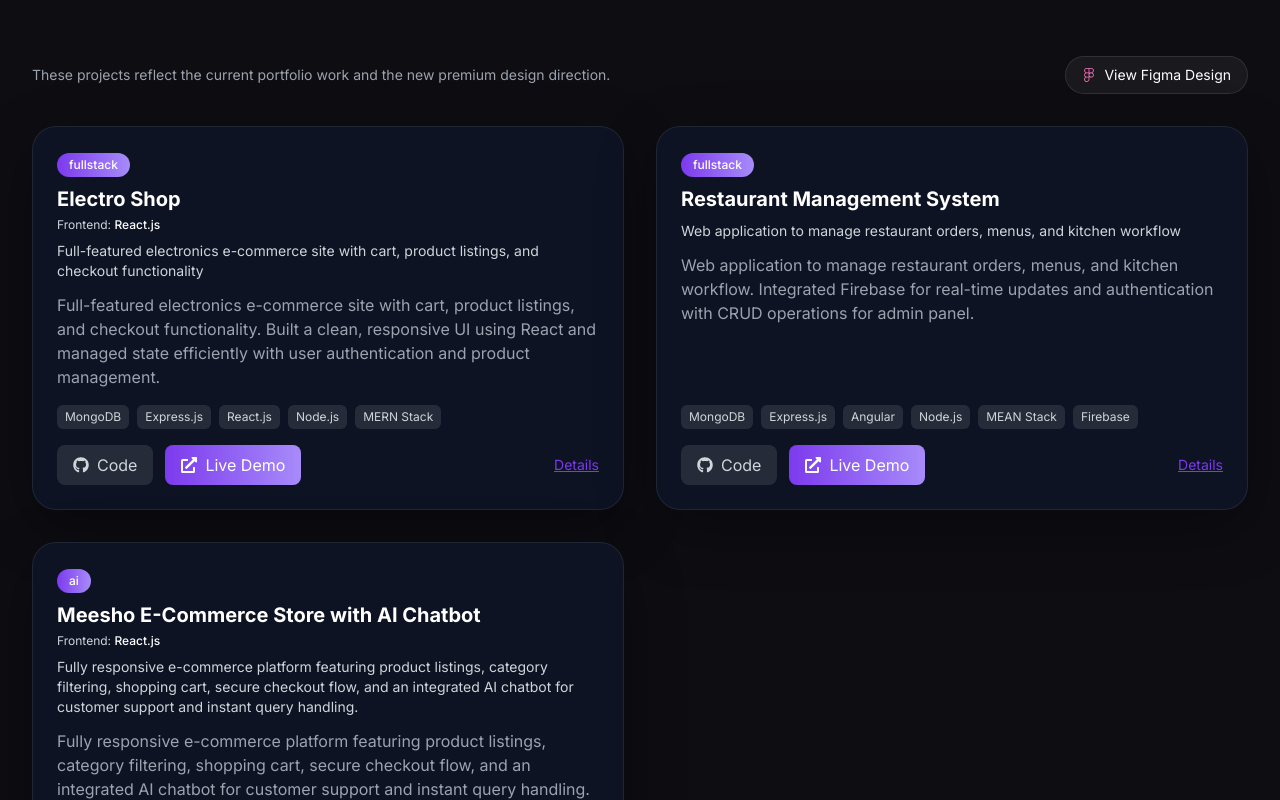
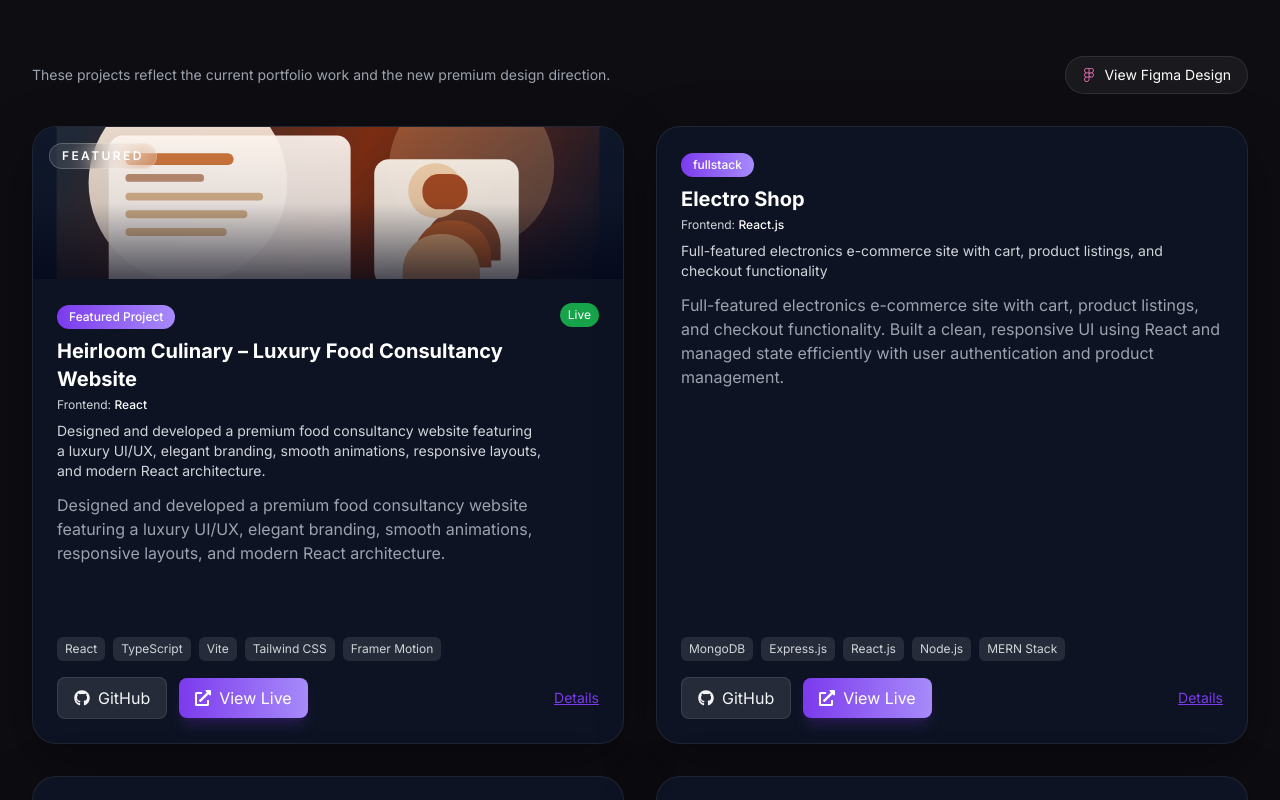
Before and after one commit to sakshipatel17/sakshi-portfolio, a React (Vite) app: page / in a window 1280 px wide. Shown: the part 4580-5380 px from the top of the page. Built offline with nearby package versions, Linux system fonts and the light colour scheme.

Commit message:
Add Heirloom Culinary project to portfolio

```diff
--- a/src/components/ui/ProjectCard.jsx
+++ b/src/components/ui/ProjectCard.jsx
@@ -6,16 +6,43 @@
   const [open, setOpen] = useState(false)
 
   const tagline = project.tagline || (project.description ? project.description.split('. ')[0] : '')
-  const techList = (project.stack || project.tech || []).map(t => t.toString())
-  const frontendTech = techList.find(t => /react|next|typescript|tailwind/i.test(t))
+  const techList = (project.stack || project.tech || []).map((t) => t.toString())
+  const frontendTech = techList.find((t) => /react|next|typescript|tailwind/i.test(t))
 
   return (
-    <motion.div layout className="glass-card p-6 flex flex-col h-full border border-white/6 hover:border-accent transition-colors">
+    <motion.div
+      layout
+      whileHover={{ y: -6, scale: 1.01, transition: { duration: 0.2 } }}
+      className="group glass-card overflow-hidden p-0 flex flex-col h-full border border-white/10 shadow-[0_20px_60px_rgba(0,0,0,0.28)]"
+    >
+      {project.image && (
+        <div className="relative overflow-hidden">
+          <img
+            src={project.image}
+            alt={`${project.title} preview`}
+            className="h-52 w-full object-cover transition-transform duration-500 group-hover:scale-105"
+          />
+          <div className="absolute inset-0 bg-gradient-to-t from-slate-950/70 via-slate-950/10 to-transparent" />
+          {project.featured && (
+            <span className="absolute left-4 top-4 rounded-full border border-white/20 bg-white/10 px-3 py-1 text-xs font-semibold uppercase tracking-[0.2em] text-white backdrop-blur-md">
+              Featured
+            </span>
+          )}
+        </div>
+      )}
+
+      <div className="p-6 flex flex-col h-full">
         <div className="mb-3 flex items-start justify-between gap-4">
           <div>
-          <div className={`inline-block px-3 py-1 rounded-full text-xs font-medium text-white bg-gradient-to-r from-primary to-secondary mb-2`}>{project.category || 'Project'}</div>
+            <div className="inline-block px-3 py-1 rounded-full text-xs font-medium text-white bg-gradient-to-r from-primary to-secondary mb-2">
+              {project.featured ? 'Featured Project' : project.category || 'Project'}
+            </div>
             <h3 className="text-xl font-bold text-white">{project.title}</h3>
-          {frontendTech && <div className="text-xs text-gray-300 mt-1">Frontend: <span className="text-white font-medium">{frontendTech}</span></div>}
+            {frontendTech && (
+              <div className="text-xs text-gray-300 mt-1">
+                Frontend: <span className="text-white font-medium">{frontendTech}</span>
+              </div>
+            )}
             {tagline && <div className="text-sm text-gray-300 mt-2">{tagline}</div>}
           </div>
           <div className="flex flex-col items-end gap-2">
@@ -37,27 +64,29 @@
           </div>
         </div>
 
-      <div className="flex items-center gap-3 mt-auto">
+        <div className="flex flex-wrap items-center gap-3 mt-auto">
           {project.github && (
-          <a href={project.github} target="_blank" rel="noreferrer" className="flex items-center gap-2 px-4 py-2 bg-white/10 rounded-lg text-gray-300">
+            <a href={project.github} target="_blank" rel="noreferrer" className="flex items-center gap-2 px-4 py-2 rounded-lg border border-white/10 bg-white/10 text-gray-100 transition-colors hover:bg-white/15">
               <FaGithub />
-            Code
+              GitHub
             </a>
           )}
 
           {project.live && (
-          <a href={project.live} target="_blank" rel="noreferrer" className="flex items-center gap-2 px-4 py-2 bg-gradient-to-r from-primary to-secondary rounded-lg text-white">
+            <a href={project.live} target="_blank" rel="noreferrer" className="flex items-center gap-2 px-4 py-2 rounded-lg bg-gradient-to-r from-primary to-secondary text-white shadow-lg shadow-primary/20 transition-transform hover:scale-[1.02]">
               <FaExternalLinkAlt />
-            Live Demo
+              View Live
             </a>
           )}
 
-        <button onClick={() => setOpen((v) => !v)} className="ml-auto text-sm text-accent underline">{open ? 'Hide' : 'Details'}</button>
+          <button onClick={() => setOpen((v) => !v)} className="ml-auto text-sm text-accent underline">
+            {open ? 'Hide' : 'Details'}
+          </button>
         </div>
 
         <AnimatePresence>
           {open && (
-          <motion.div initial={{ opacity: 0, height: 0 }} animate={{ opacity: 1, height: 'auto' }} exit={{ opacity: 0, height: 0 }} className="overflow-hidden mt-4 text-sm text-gray-300 border-t border-white/6 pt-4">
+            <motion.div initial={{ opacity: 0, height: 0 }} animate={{ opacity: 1, height: 'auto' }} exit={{ opacity: 0, height: 0 }} className="overflow-hidden mt-4 text-sm text-gray-300 border-t border-white/10 pt-4">
               {project.problem && <div className="mb-2"><strong>Problem:</strong> {project.problem}</div>}
               {project.architecture && <div className="mb-2"><strong>Architecture:</strong> {project.architecture}</div>}
               {project.impact && <div className="mb-2"><strong>Impact:</strong> {project.impact}</div>}
@@ -67,6 +96,7 @@
             </motion.div>
           )}
         </AnimatePresence>
+      </div>
     </motion.div>
   )
 }
--- a/src/data/projects.js
+++ b/src/data/projects.js
@@ -1,4 +1,26 @@
 export const projects = [
+  {
+    id: 101,
+    title: "Heirloom Culinary – Luxury Food Consultancy Website",
+    description: "Designed and developed a premium food consultancy website featuring a luxury UI/UX, elegant branding, smooth animations, responsive layouts, and modern React architecture.",
+    solution: "Designed and developed a premium food consultancy website featuring a luxury UI/UX, elegant branding, smooth animations, responsive layouts, and modern React architecture.",
+    tech: ["React", "TypeScript", "Vite", "Tailwind CSS", "Framer Motion"],
+    github: "https://github.com/sakshipatel17/culinary-brand-builder",
+    live: "https://culinary-brand-builder.vercel.app/",
+    category: "featured",
+    featured: true,
+    image: "/culinary-placeholder.svg",
+    features: [
+      "Luxury responsive UI/UX",
+      "Premium branding",
+      "Smooth animations",
+      "Portfolio & case studies",
+      "Contact form",
+      "Mobile-first design",
+      "SEO-friendly structure"
+    ],
+    deploymentStatus: "Live"
+  },
   {
     id: 1,
     title: "Electro Shop",
```
Also changed, not shown: public/culinary-placeholder.svg (added). Lines whose indentation alone changed are shown as unchanged.
